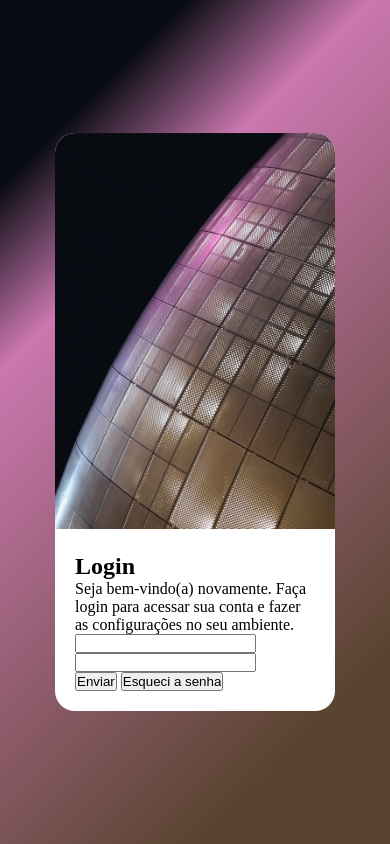
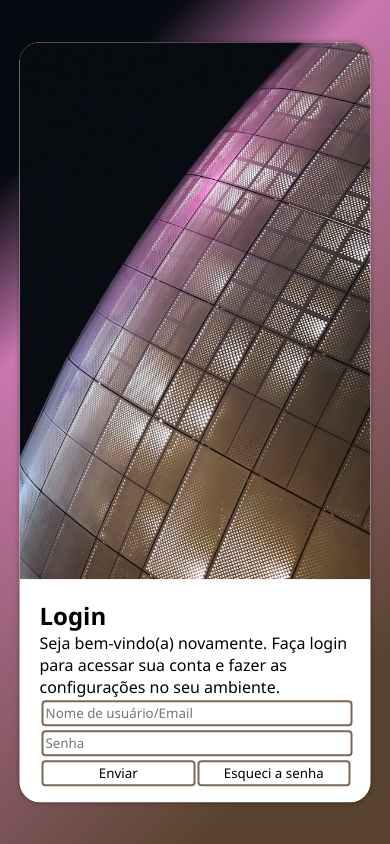
Before and after one commit to sbrunomachado/projeto-login, a plain HTML site: page index.html in a window 390 px wide. Drawn offline with Linux system fonts and the light colour scheme.

Commit message:
final mobile first

```diff
--- a/index.html
+++ b/index.html
@@ -10,20 +10,19 @@
 <body>
     <main>
         <section id="login">
-            <div id="img">
-                <img src="imagens/redondo.jpg" alt="Redondo">
-            </div>
+            <div id="img"></div>
             <div id="form">
                 <h1>Login</h1>
                 <p>
                     Seja bem-vindo(a) novamente. Faça login para acessar sua conta e fazer as configurações no seu ambiente.
                 </p>
                 <form action="login.html" method="post">
-                    <input type="text">
-                    <input type="text">
-                    <br>
-                    <input type="submit" value="Enviar">
-                    <input type="button" value="Esqueci a senha">
+                    <input type="text" placeholder="Nome de usuário/Email">
+                    <input type="password" placeholder="Senha">
+                    <div id="if">
+                        <input class="SeR" type="submit" value="Enviar">
+                        <input class="SeR" type="button" value="Esqueci a senha">
+                    </div>
                 </form>
             </div>
         </section>
--- a/styles/style.css
+++ b/styles/style.css
@@ -7,8 +7,10 @@
 * {
     margin: 0px;
     padding: 0px;
+    box-sizing: border-box;
+    font-family: 'Segoe UI', Tahoma, Geneva, Verdana, sans-serif;
 }
-html body main{
+html, body, main{
     width: 100vw;
     height: 100vh;
 }
@@ -23,18 +25,41 @@ section#login{
     translate: -50% -50%;
     border-radius: 20px;
 
-    min-width: 280px;
-
+    width: 90vw;
+    height: 90vh;
     background-color: white;
+    box-shadow: 0px 0px 5px rgba(0, 0, 0, 0.400);
 }
-div#form{
+section#login > div#img{
+    display: block;
+    width: 100%;
+    height: calc(90vh - 223px);
+    border-radius: 20px 20px 0px 0px;
+    overflow: hidden;
+    background: var(--rosa) url(../imagens/redondo.jpg) right center no-repeat;
+    background-size: cover;
+}
+section#login > div#form{
+    display: block;
+    height: 223px;
     padding: 20px;
 }
-div#img{
+section#login > div#form > form > input{
     width: 100%;
-    border-radius: 20px 20px 0px 0px;
+    padding: 2px;
+    margin: 2px;
+    border: 2px solid rgba(88, 67, 46, 0.8);
+    border-radius: 4px;
 }
-div#img>img{
-    width: 100%;
-    border-radius: 20px 20px 0px 0px;
+section#login > div#form > form > div#if{
+    display: flex;
 }
+section#login > div#form > form > div#if > input.SeR{
+    font-weight: 500;
+    padding: 2px;
+    margin: 2px 0px 2px 2px;
+    width: 50%;
+    background-color: white;
+    border: 2px solid rgba(88, 67, 46, 0.8);
+    border-radius: 4px;
+}
```
